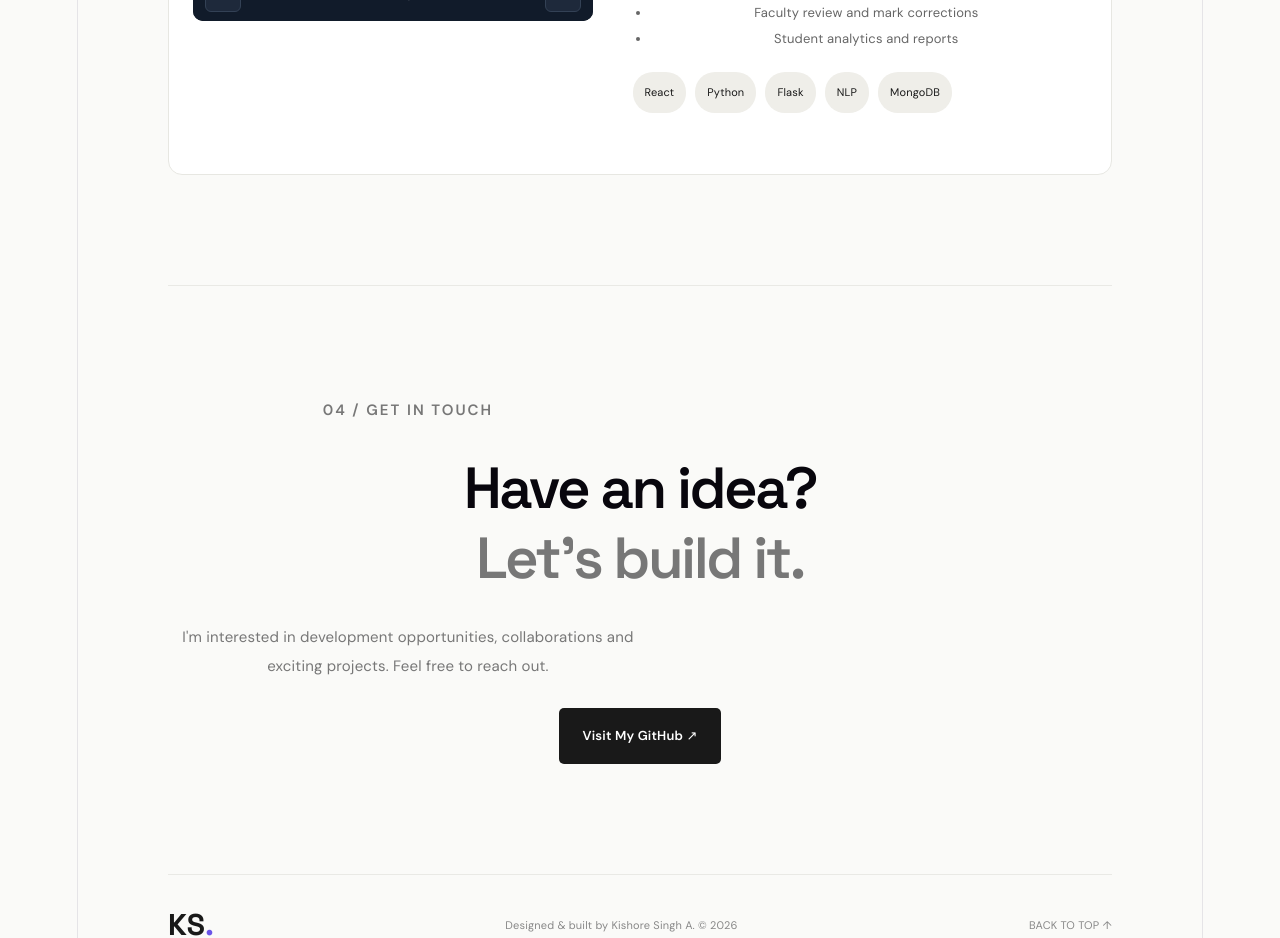
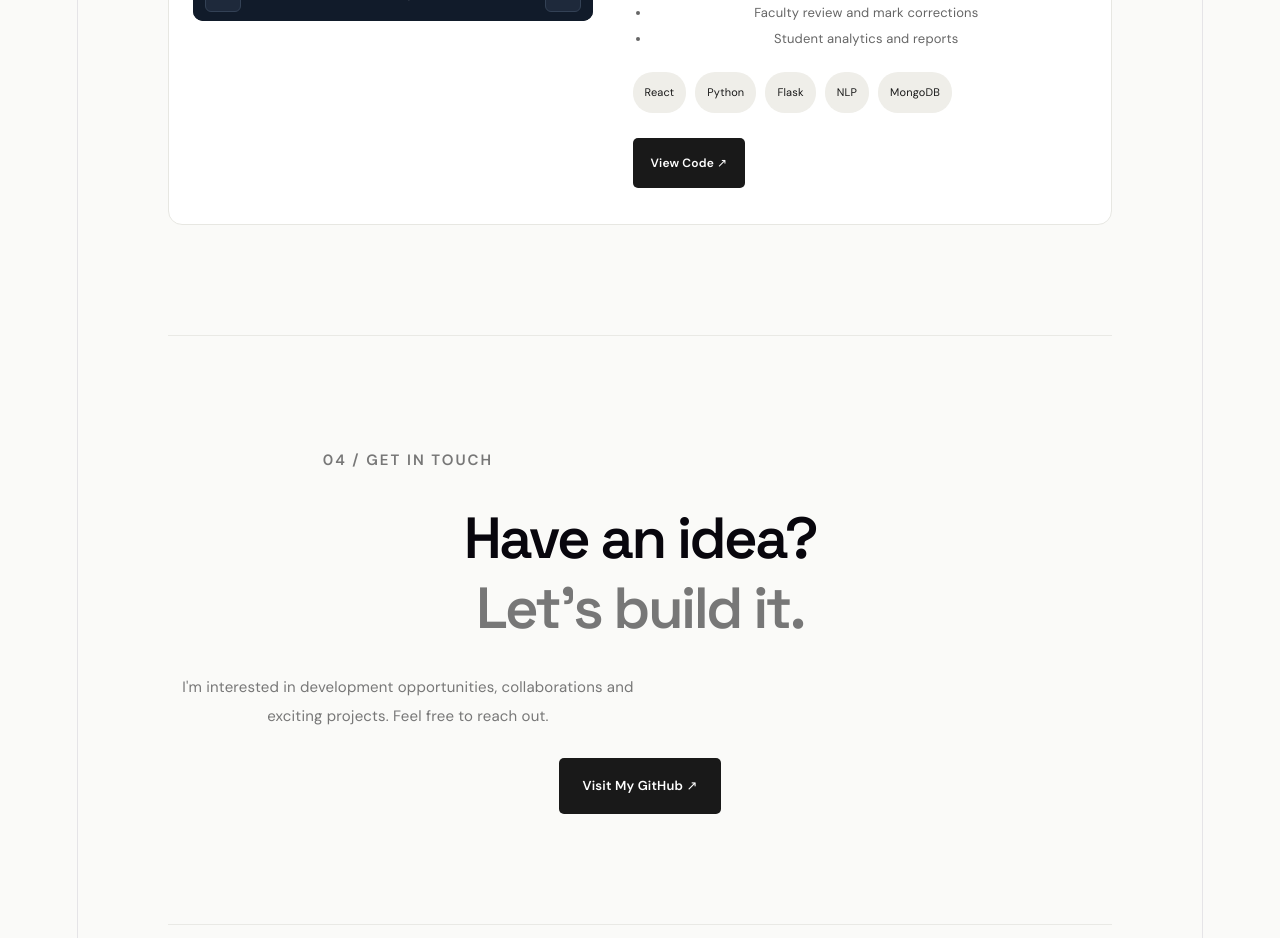
Before and after one commit to kishoresingha108/kishore-portfolio, a React (Vite) app in the folder kishore-portfolio/: page / in a window 1280 px wide. Shown: the part 3460-4398 px from the top of the page. Built offline with nearby package versions, Linux system fonts and the light colour scheme.

Commit message:
Add AI evaluator GitHub repository link

```diff
--- a/kishore-portfolio/src/App.jsx
+++ b/kishore-portfolio/src/App.jsx
@@ -102,7 +102,7 @@ screenshots: [
   evaluatorDatabase,
 ],
 
-    github: null,
+    github: 'https://github.com/kishoresingha108/ai-answer-script-evaluator',
     demo: null,
   },
 ];
```
